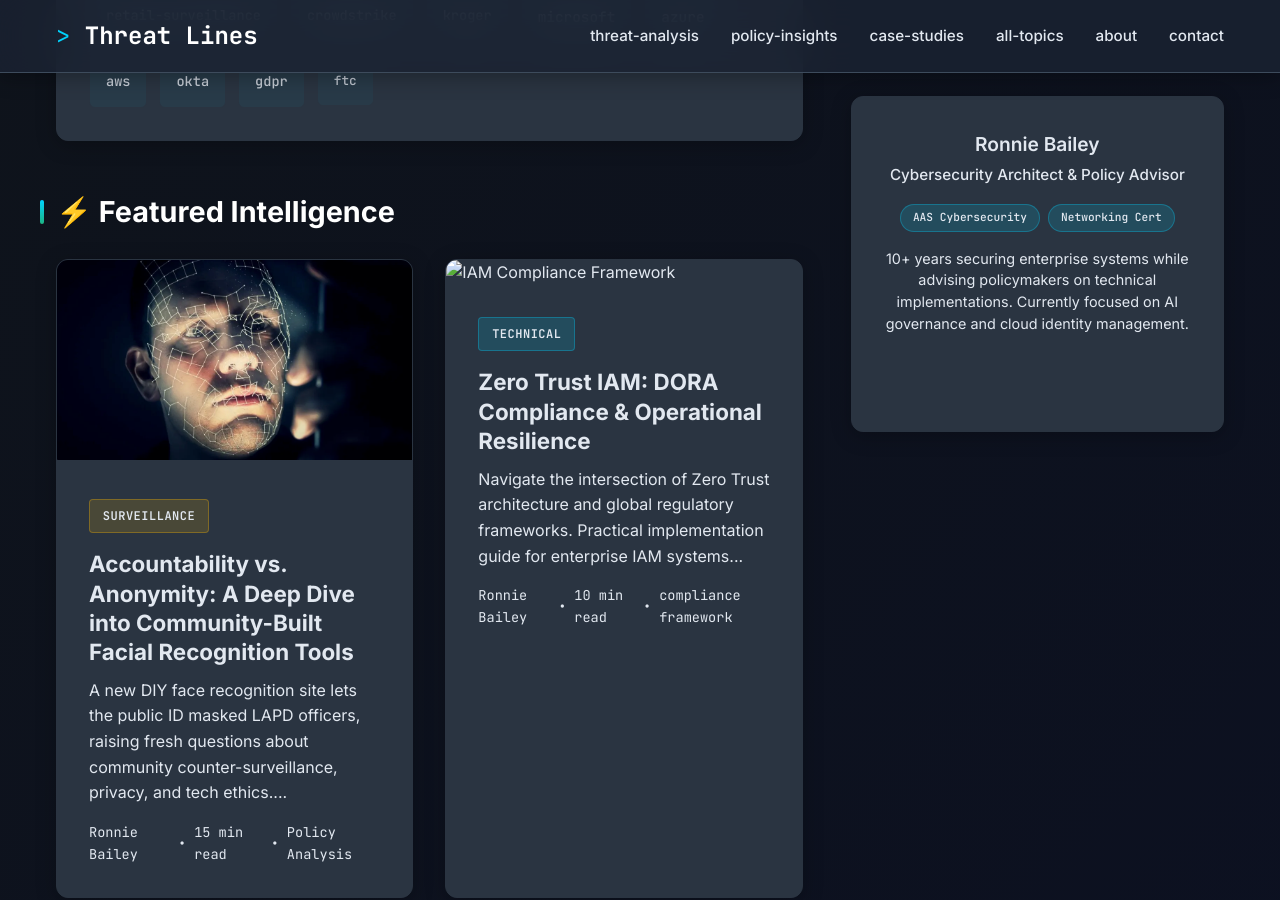
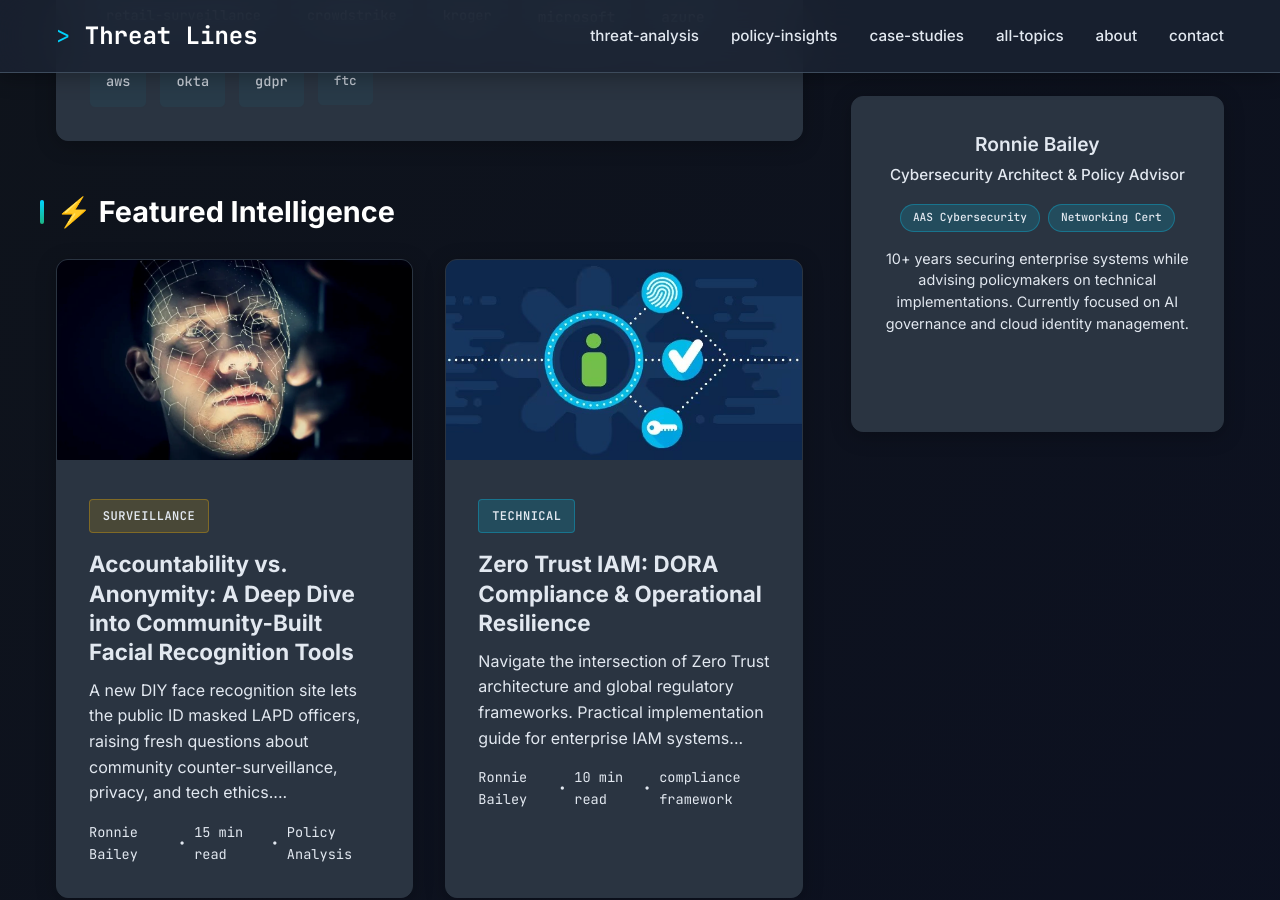
Before and after one commit to ronnie-bailey/threatlines, a Jekyll site: the page built from index.html, in a window 1280 px wide and 900 px high, scrolled down 806 px. Built offline with Jekyll 4.4.1, drawn with Linux system fonts in a browser that asks for light colours.

Commit message:
Update index.html

```diff
--- a/index.html
+++ b/index.html
@@ -49,7 +49,7 @@ layout: default
             <h2>⚡ Featured Intelligence</h2>
             <div class="featured-grid">
                 <a href="{{ '/cyberpolicyblog/blog/accountability-vs-anonymity/' | relative_url }}" class="featured-card">
-                    <img src="{{ '/assets/images/banners/622.png' | relative_url }}" alt="Accountability vs. Anonymity" class="featured-image">
+                    <img src="/assets/images/banners/622.png" alt="Accountability vs. Anonymity" class="featured-image">
                     <div class="featured-content">
                         <span class="category-tag case-study-tag">Surveillance</span>
                         <h3 class="featured-title">Accountability vs. Anonymity: A Deep Dive into Community-Built Facial Recognition Tools</h3>
@@ -65,7 +65,7 @@ layout: default
                 </a>
 
                 <a href="{{ '/cyberpolicyblog/tech/technical/2025/05/29/securing-future-iam-compliance-resilience.html' | relative_url }}" class="featured-card">
-                    <img src="{{ '/cyberpolicyblog/assets/images/banners/620.jpeg' | relative_url }}" alt="IAM Compliance Framework" class="featured-image">
+                    <img src="/assets/images/banners/620.jpeg" alt="IAM Compliance Framework" class="featured-image">
                     <div class="featured-content">
                         <span class="category-tag tech-tag">technical</span>
                         <h3 class="featured-title">Zero Trust IAM: DORA Compliance & Operational Resilience</h3>
@@ -89,7 +89,7 @@ layout: default
                 {% for post in site.posts limit:6 %}
                 <a href="{{ post.url | relative_url }}" class="article-card {{ post.categories[0] }}">
                     {% if post.featured_image %}
-                    <img src="{{ '/cyberpolicyblog/' | append: post.featured_image }}" alt="{{ post.title }}" class="article-preview-image">
+                    <img src="/assets/images/banners/{{ post.featured_image }}" alt="{{ post.title }}" class="article-preview-image">
                     {% else %}
                     <div class="placeholder-image">
                         {{ post.category_display | default: 'CLASSIFIED' }}
```
